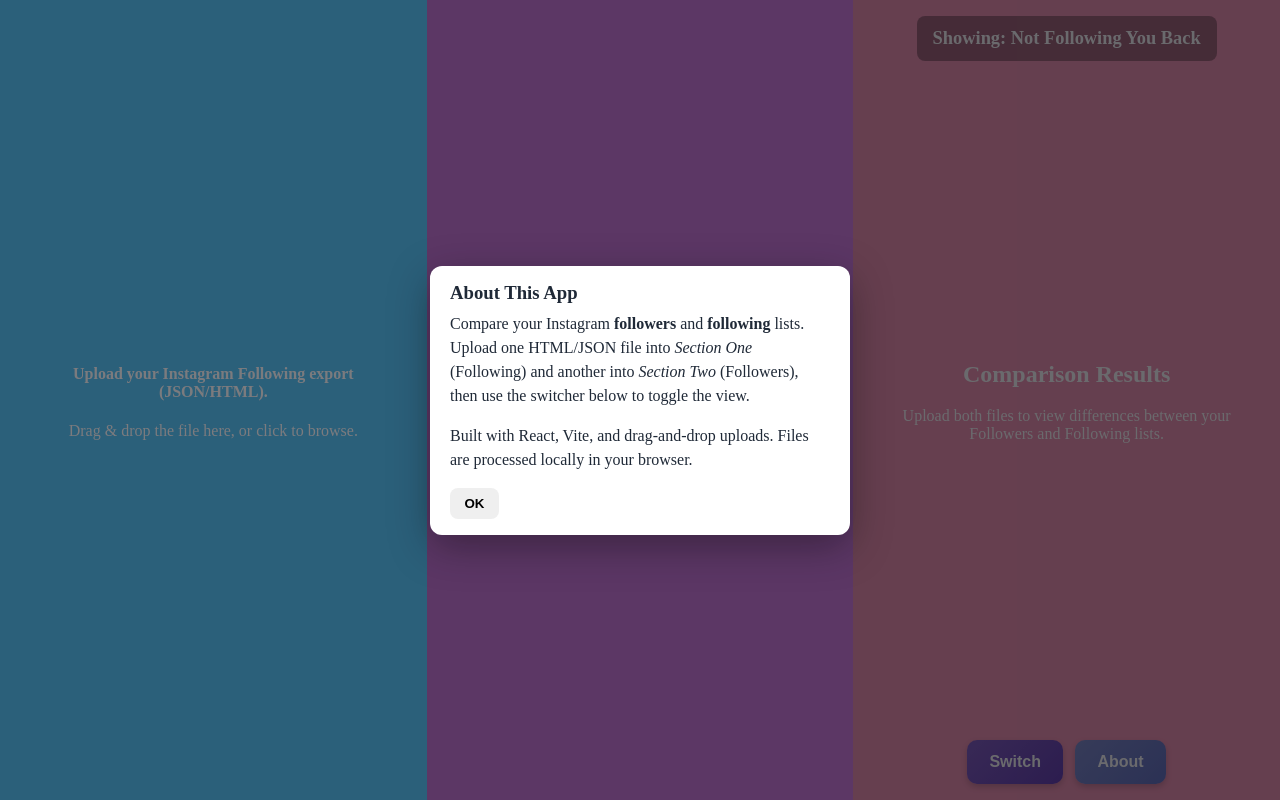
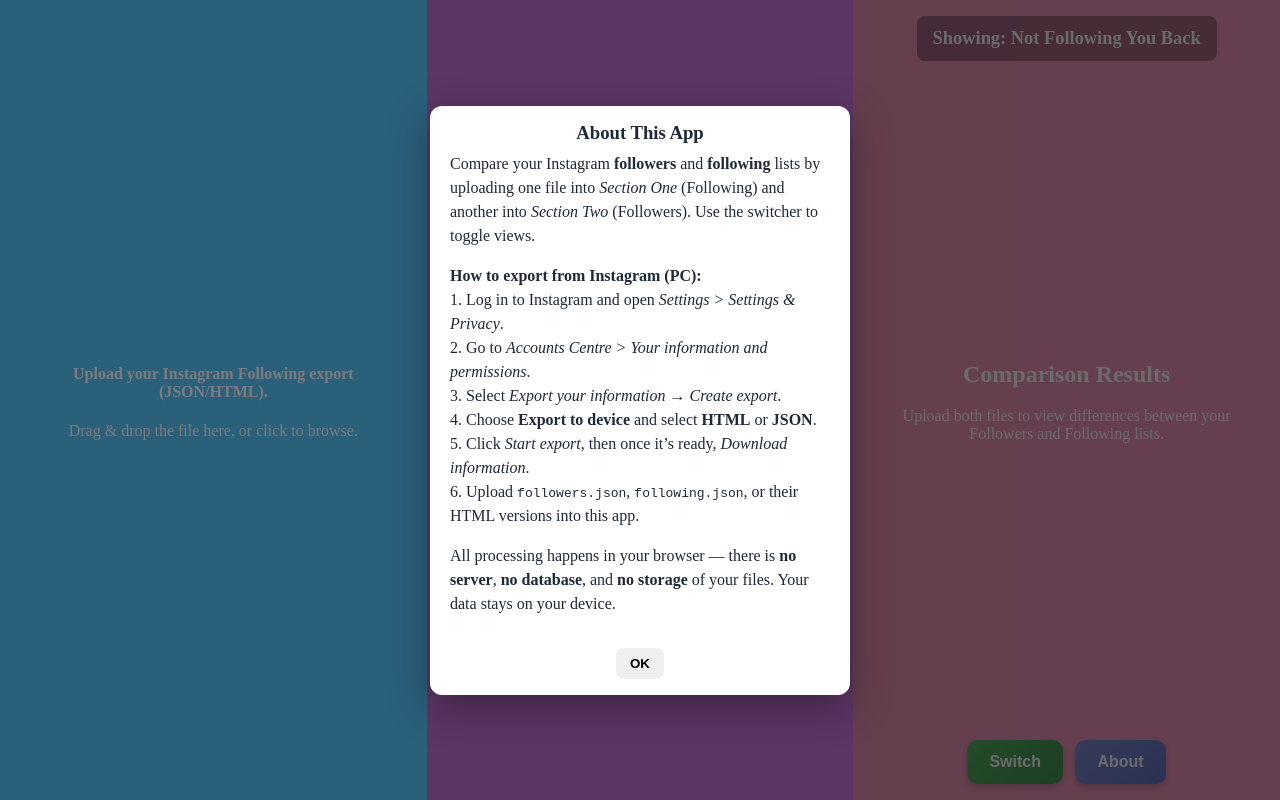
Before and after one commit to obj809/instagram-follow-unfollow, a React (Vite) app: page / in a window 1280 px wide. Both pictures are taken after a click on the button "About". Built offline with nearby package versions, Linux system fonts and the light colour scheme; the HTML template or start-up script is replaced by a standard one.

Commit message:
edits to style and modals

```diff
--- a/src/components/Section3/Section3.scss
+++ b/src/components/Section3/Section3.scss
@@ -68,10 +68,32 @@
   border-radius: 12px;
   padding: 1rem 1.25rem;
   box-shadow: 0 12px 40px rgba(0,0,0,0.35);
-  text-align: left;
+
+  text-align: center;  /* keeps title centered */
+  display: flex;
+  flex-direction: column;
+  align-items: center;
 }
-.modal__dialog h3 { margin: 0 0 0.5rem 0; }
-.modal__dialog p { margin: 0 0 1rem 0; line-height: 1.5; }
+
+.modal__dialog h3 {
+  margin: 0 0 0.5rem 0;
+}
+
+.modal__dialog p {
+  margin: 0 0 1rem 0;
+  line-height: 1.5;
+  text-align: left;   /* body text left-aligned */
+  width: 100%;
+}
+
+/* ✅ NEW: container for buttons */
+.modal__actions {
+  display: flex;
+  justify-content: center;
+  margin-top: 1rem;
+  width: 100%;
+}
+
 .modal__close {
   display: inline-block;
   background: #efefef;
@@ -81,4 +103,6 @@
   font-weight: 600;
   cursor: pointer;
 }
-.modal__close:hover { background: #e5e5e5; }
+.modal__close:hover {
+  background: #e5e5e5;
+}
--- a/src/components/SwitchBar/SwitchBar.jsx
+++ b/src/components/SwitchBar/SwitchBar.jsx
@@ -49,7 +49,6 @@
       className="switchBar"
       role="region"
       aria-label="Follow comparison mode"
-      // allow clicks when About is open (since .switchBar has pointer-events: none)
       style={{ pointerEvents: showAbout ? "auto" : undefined }}
     >
       <div className="switchBar__label" aria-live="polite">
@@ -90,22 +89,41 @@
           role="dialog"
           aria-modal="true"
           aria-labelledby="about-modal-title"
-          onClick={closeAbout}             // backdrop closes
+          onClick={closeAbout}
         >
           <div
             className="modal__dialog"
-            onClick={(e) => e.stopPropagation()} // keep clicks inside
+            onClick={(e) => e.stopPropagation()}
           >
             <h3 id="about-modal-title">About This App</h3>
             <p>
               Compare your Instagram <strong>followers</strong> and{" "}
-              <strong>following</strong> lists. Upload one HTML/JSON file into{" "}
-              <em>Section One</em> (Following) and another into <em>Section Two</em> (Followers),
-              then use the switcher below to toggle the view.
+              <strong>following</strong> lists by uploading one file into{" "}
+              <em>Section One</em> (Following) and another into{" "}
+              <em>Section Two</em> (Followers). Use the switcher to toggle
+              views.
             </p>
             <p>
-              Built with React, Vite, and drag-and-drop uploads. Files are processed locally in your browser.
+              <strong>How to export from Instagram (PC):</strong>
+              <br />
+              1. Log in to Instagram and open{" "}
+              <em>Settings &gt; Settings &amp; Privacy</em>.<br />
+              2. Go to <em>Accounts Centre &gt; Your information and permissions</em>.<br />
+              3. Select <em>Export your information</em> → <em>Create export</em>.<br />
+              4. Choose <strong>Export to device</strong> and select{" "}
+              <strong>HTML</strong> or <strong>JSON</strong>.<br />
+              5. Click <em>Start export</em>, then once it’s ready,{" "}
+              <em>Download information</em>.<br />
+              6. Upload <code>followers.json</code>,{" "}
+              <code>following.json</code>, or their HTML versions into this app.
             </p>
+            <p>
+              All processing happens in your browser — there is{" "}
+              <strong>no server</strong>, <strong>no database</strong>, and{" "}
+              <strong>no storage</strong> of your files. Your data stays on your
+              device.
+            </p>
+            <div className="modal__actions">
               <button
                 className="modal__close"
                 type="button"
@@ -116,6 +134,7 @@
               </button>
             </div>
           </div>
+        </div>
       )}
     </div>
   );
--- a/src/components/SwitchBar/SwitchBar.scss
+++ b/src/components/SwitchBar/SwitchBar.scss
@@ -77,12 +77,12 @@
   outline-offset: 2px;
 }
 
-/* Switch button — Deep Purple */
+/* Switch button — Success Green */
 .switchBar__button {
-  background: linear-gradient(135deg, #7E57C2, #5E35B1);
+  background: linear-gradient(135deg, #4CAF50, #388E3C);
 }
 .switchBar__button:hover {
-  background: linear-gradient(135deg, #6A44B6, #4A2D91);
+  background: linear-gradient(135deg, #43A047, #2E7D32);
   filter: brightness(1.03);
 }
 .switchBar__button:active {
```
Also changed, not shown: 2 other files (tests, documents, lock files or other folders). Lines whose indentation alone changed are shown as unchanged.
